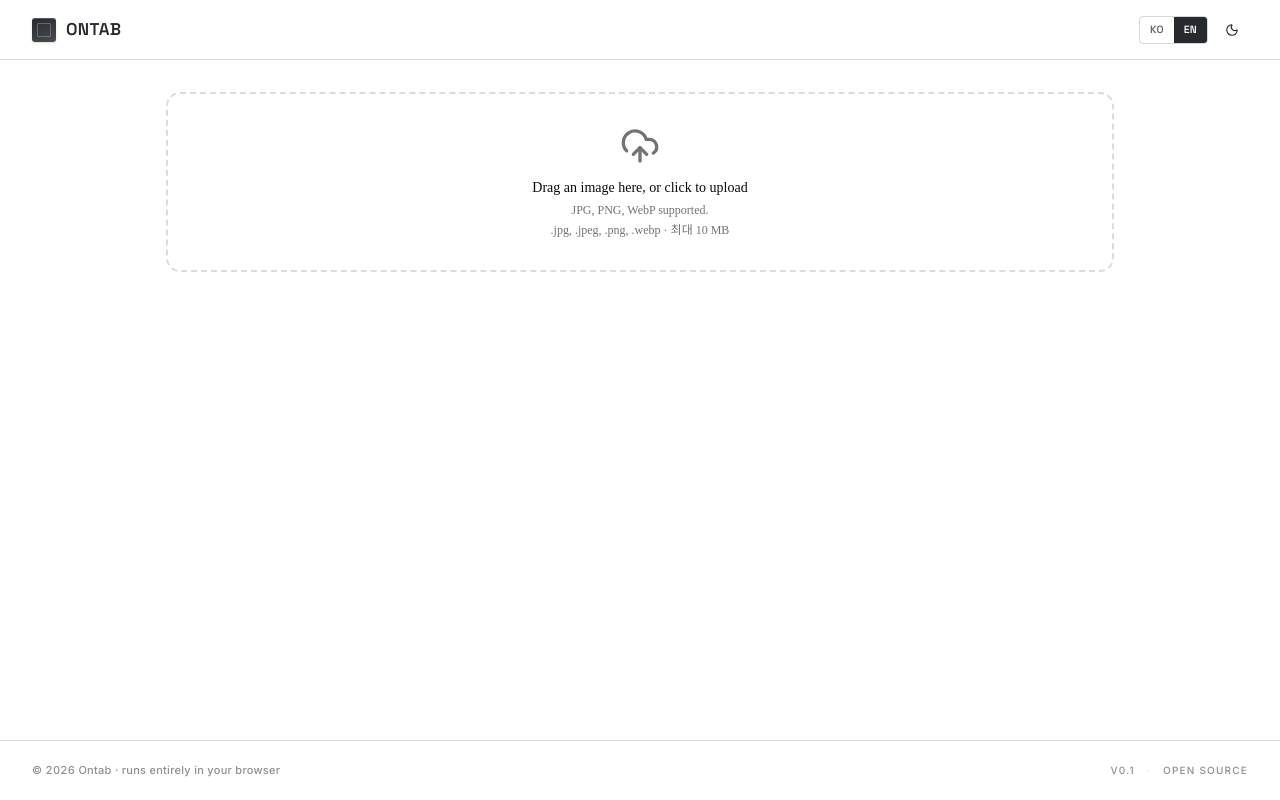
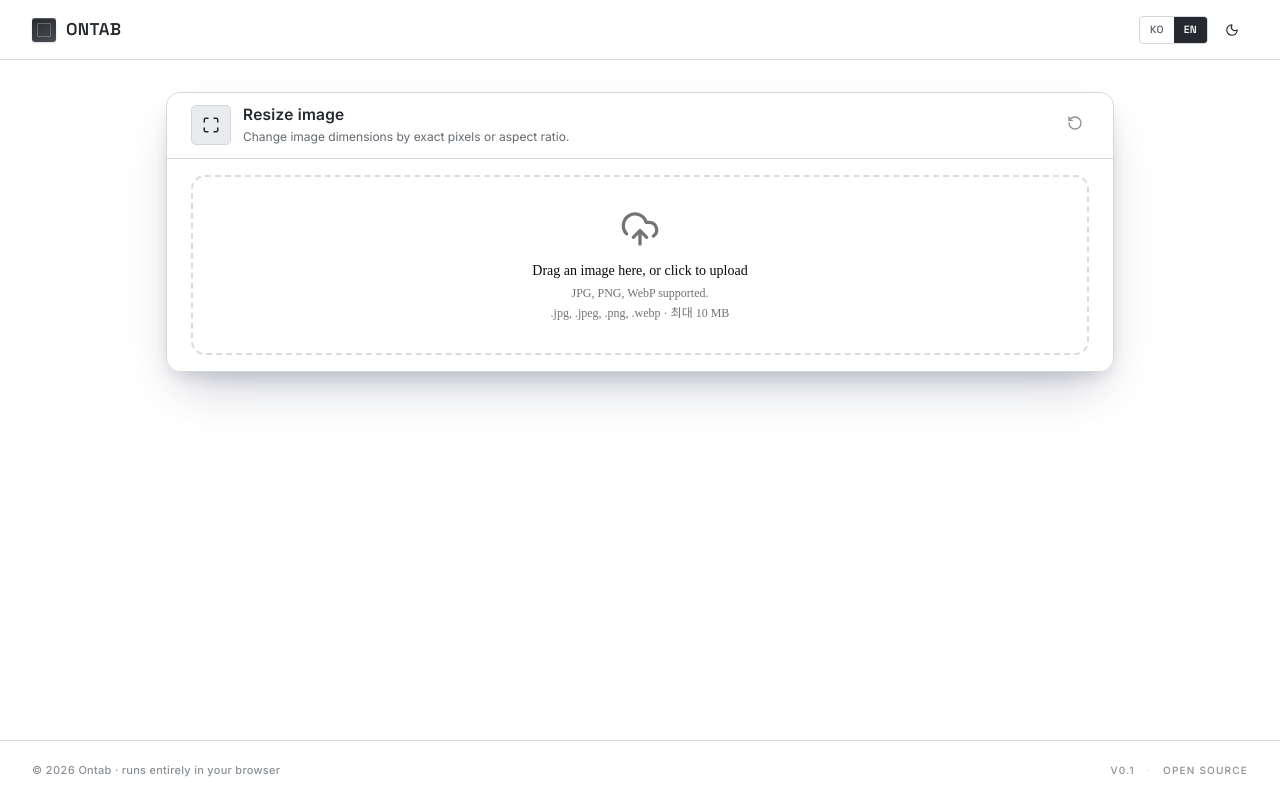
Before and after one commit to KOJUNKYUNG/tools, a Next.js app: page /en/tools/image-resize in a window 1280 px wide. Built offline with nearby package versions, Linux system fonts and the light colour scheme.

Commit message:
fix(image-resize): render silver header/chrome in tool body when !inline

```diff
--- a/src/components/tools/image-resize/ImageResizeTool.tsx
+++ b/src/components/tools/image-resize/ImageResizeTool.tsx
@@ -2,6 +2,7 @@
 
 import { useCallback, useEffect, useRef, useState } from "react";
 import { useRouter } from "next/navigation";
+import { MaximizeIcon, RotateCcwIcon } from "lucide-react";
 import { FileUpload } from "@/components/common/FileUpload";
 import { ProcessingStatus } from "@/components/common/ProcessingStatus";
 import { useToolProcessor } from "@/hooks/useToolProcessor";
@@ -36,8 +37,7 @@ interface ImageResizeToolProps {
   lang: string;
 }
 
-export function ImageResizeTool({ labels, inline, lang }: ImageResizeToolProps) {
-  void inline;
+export function ImageResizeTool({ labels, inline = false, lang }: ImageResizeToolProps) {
   const router = useRouter();
 
   const [origDims, setOrigDims] = useState<{ w: number; h: number } | null>(null);
@@ -221,10 +221,16 @@ export function ImageResizeTool({ labels, inline, lang }: ImageResizeToolProps)
     ? `${file.name.replace(/\.[^.]+$/, "")}-resized.${file.name.split(".").pop()}`
     : "resized.png";
 
-  // The chrome (title + subtitle silver header) is rendered by the page or by
-  // Screen3 in inline mode. This component renders the body only.
-  return (
-    <div className="space-y-5">
+  const onReset = useCallback(() => {
+    retry();
+    handleFilesChange([]);
+  }, [retry, handleFilesChange]);
+
+  // In inline mode (Screen3 mount), the chrome/header/reset are suppressed —
+  // the surrounding surface provides chrome. In page-route mode, this component
+  // renders its own silver card chrome + header + reset, mirroring ppt-background.
+  const body = (
+    <div className={inline ? "space-y-5" : "space-y-5 px-6 py-4"}>
       {!file && (
         <FileUpload
           accept={IMAGE_ACCEPT}
@@ -338,4 +344,61 @@ export function ImageResizeTool({ labels, inline, lang }: ImageResizeToolProps)
       )}
     </div>
   );
+
+  if (inline) return body;
+
+  return (
+    <div
+      className="relative flex flex-col overflow-hidden rounded-[14px] border"
+      style={{
+        background: "color-mix(in oklch, var(--surface) 92%, transparent)",
+        backdropFilter: "blur(10px) saturate(1.1)",
+        WebkitBackdropFilter: "blur(10px) saturate(1.1)",
+        borderColor: "var(--border)",
+        boxShadow:
+          "0 1px 0 rgba(255,255,255,0.7) inset, 0 24px 48px -16px rgba(20,30,60,0.28), 0 8px 20px -6px rgba(20,30,60,0.16)",
+      }}
+    >
+      <button
+        type="button"
+        onClick={onReset}
+        aria-label={labels.header.reset}
+        title={labels.header.reset}
+        className="absolute right-6 top-4 z-10 rounded-md p-1.5 transition-colors hover:text-[color:var(--ink-strong)]"
+        style={{ color: "var(--ink-soft)" }}
+      >
+        <RotateCcwIcon className="size-4" />
+      </button>
+      <div
+        className="flex items-start gap-3 border-b px-6 pt-3 pb-3"
+        style={{ borderColor: "var(--border)" }}
+      >
+        <div
+          className="flex size-10 shrink-0 items-center justify-center rounded-[5px]"
+          style={{
+            background: "var(--surface-2)",
+            border: "1px solid var(--border)",
+            color: "var(--ink-strong)",
+          }}
+        >
+          <MaximizeIcon size={18} />
+        </div>
+        <div className="min-w-0 flex-1">
+          <div
+            className="font-display text-[16px] font-semibold leading-[1.2] tracking-[0.005em] font-ko"
+            style={{ color: "var(--headline)" }}
+          >
+            {labels.header.title}
+          </div>
+          <div
+            className="mt-1 font-body text-[12px] leading-[1.45]"
+            style={{ color: "var(--ink)" }}
+          >
+            {labels.header.description}
+          </div>
+        </div>
+      </div>
+      {body}
+    </div>
+  );
 }
--- a/src/components/tools/image-resize/labels.ts
+++ b/src/components/tools/image-resize/labels.ts
@@ -3,6 +3,7 @@ import type { Dictionary } from "@/i18n/config";
 export interface ImageResizeLabels {
   title: string;
   subtitle: string;
+  header: { title: string; description: string; reset: string };
   originalSize: string;
   widthLabel: string;
   heightLabel: string;
@@ -28,6 +29,7 @@ export function getImageResizeLabels(dict: Dictionary): ImageResizeLabels {
   return {
     title: page.title,
     subtitle: page.subtitle,
+    header: page.header,
     originalSize: page.originalSize,
     widthLabel: page.widthLabel,
     heightLabel: page.heightLabel,
--- a/src/i18n/dictionaries/en.json
+++ b/src/i18n/dictionaries/en.json
@@ -173,6 +173,11 @@
       "page": {
         "title": "Resize image",
         "subtitle": "Change image dimensions by exact pixels or aspect ratio.",
+        "header": {
+          "title": "Resize image",
+          "description": "Change image dimensions by exact pixels or aspect ratio.",
+          "reset": "Reset"
+        },
         "originalSize": "Original size",
         "widthLabel": "Width (px)",
         "heightLabel": "Height (px)",
--- a/src/i18n/dictionaries/ko.json
+++ b/src/i18n/dictionaries/ko.json
@@ -173,6 +173,11 @@
       "page": {
         "title": "이미지 크기 변경",
         "subtitle": "이미지의 해상도를 원하는 크기 또는 비율로 변경합니다.",
+        "header": {
+          "title": "이미지 크기 변경",
+          "description": "이미지의 해상도를 원하는 크기 또는 비율로 변경합니다.",
+          "reset": "도구 초기화"
+        },
         "originalSize": "원본 크기",
         "widthLabel": "너비 (px)",
         "heightLabel": "높이 (px)",
```
